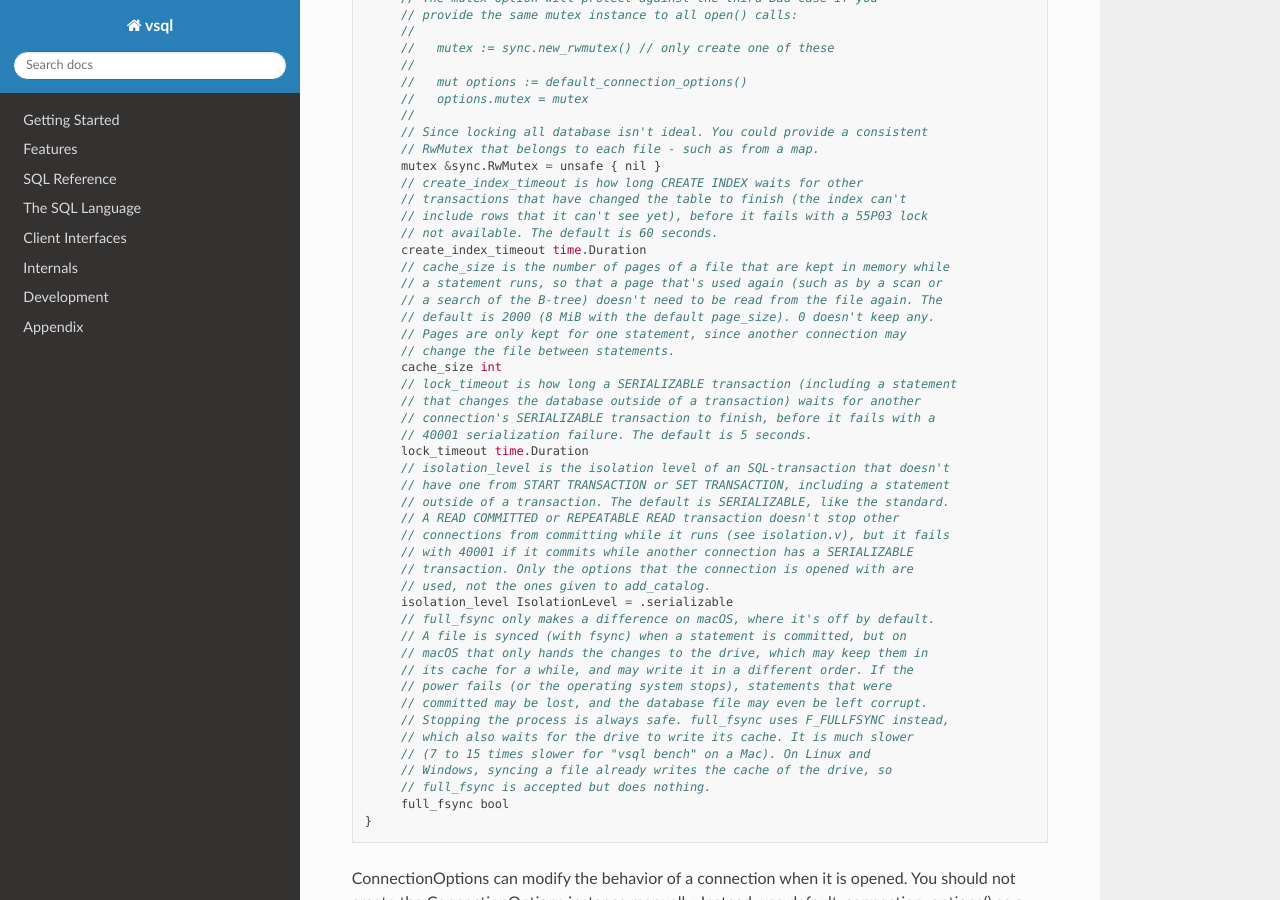
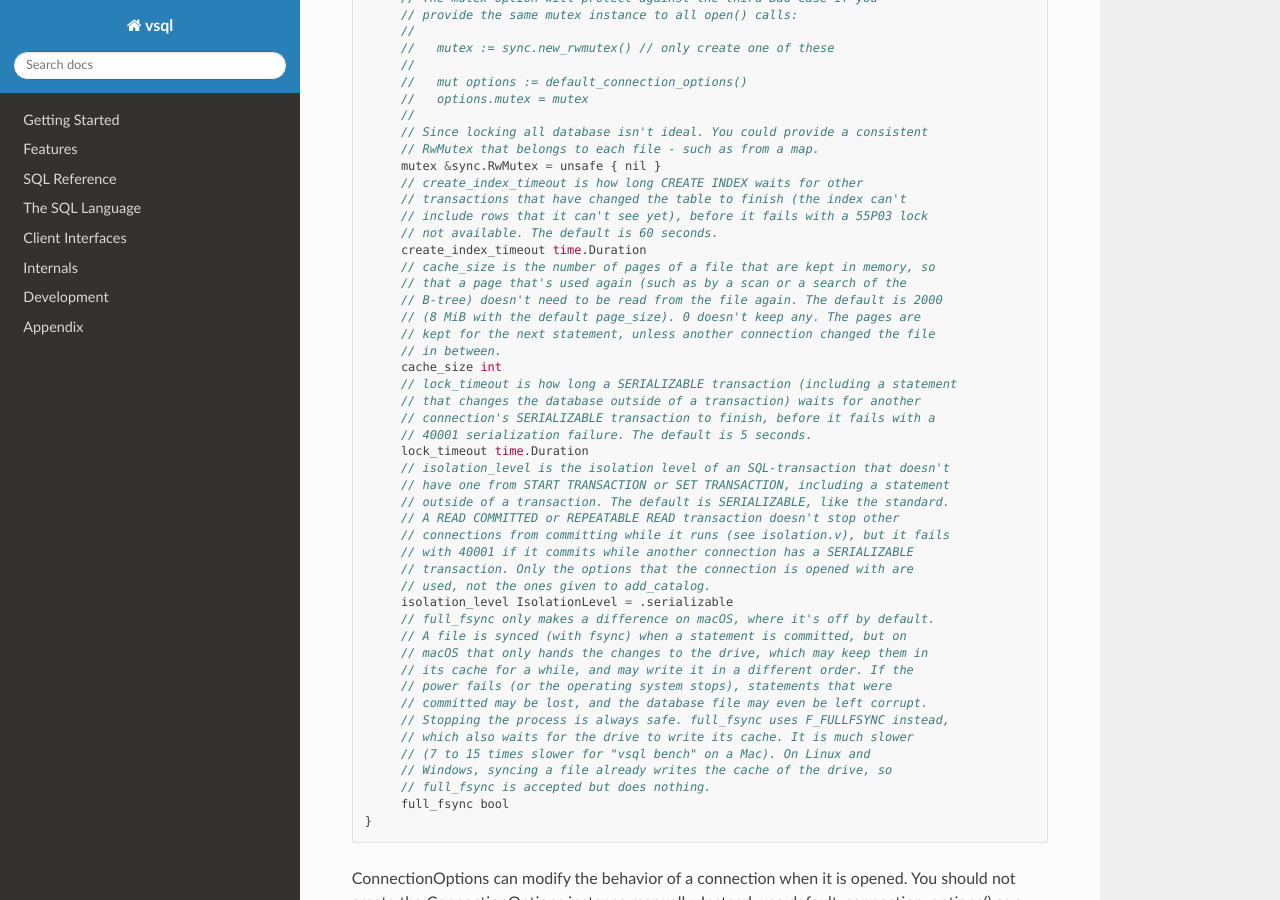
Before and after one commit to elliotchance/vsql, a Sphinx documentation site: the page built from docs/v-client-library-docs.rst, in a window 1280 px wide and 900 px high, scrolled down 16118 px. Built offline with Sphinx 7.4.7 and the Read the Docs theme 3.1.0, drawn with Linux system fonts in a browser that asks for light colours.

Commit message:
storage: Keep the page cache between statements
Each statement on a file made a new pager, so every page it used was read
from the file again, even when nothing had changed since the last
statement on the same connection. Now the pager (and its cache) is kept
for the next statement if no other connection has changed the file in
between.

Every change to the file is committed through the write-ahead log, which
moves its tail (or starts a new log with a new salt). So the connection
remembers where the log ended after its last statement, and only keeps
the cache when it still ends there. The pages that a statement commits
are put in the cache too.

The read_page fault is now injected before the cache, so a test can
still fail a read of a page that's cached.

speedtest1 on disk, without test 310, goes from 9.1s to 7.8s, and the
7000 point SELECTs of tests 410 and 510 take about half as long.

Co-Authored-By: Claude Opus 5.5 <noreply@anthropic.com>

```diff
--- a/docs/v-client-library-docs.rst
+++ b/docs/v-client-library-docs.rst
@@ -870,12 +870,12 @@ struct ConnectionOptions
    	// include rows that it can't see yet), before it fails with a 55P03 lock
    	// not available. The default is 60 seconds.
    	create_index_timeout time.Duration
-   	// cache_size is the number of pages of a file that are kept in memory while
-   	// a statement runs, so that a page that's used again (such as by a scan or
-   	// a search of the B-tree) doesn't need to be read from the file again. The
-   	// default is 2000 (8 MiB with the default page_size). 0 doesn't keep any.
-   	// Pages are only kept for one statement, since another connection may
-   	// change the file between statements.
+   	// cache_size is the number of pages of a file that are kept in memory, so
+   	// that a page that's used again (such as by a scan or a search of the
+   	// B-tree) doesn't need to be read from the file again. The default is 2000
+   	// (8 MiB with the default page_size). 0 doesn't keep any. The pages are
+   	// kept for the next statement, unless another connection changed the file
+   	// in between.
    	cache_size int
    	// lock_timeout is how long a SERIALIZABLE transaction (including a statement
    	// that changes the database outside of a transaction) waits for another
```
Also changed, not shown: 4 other files.
